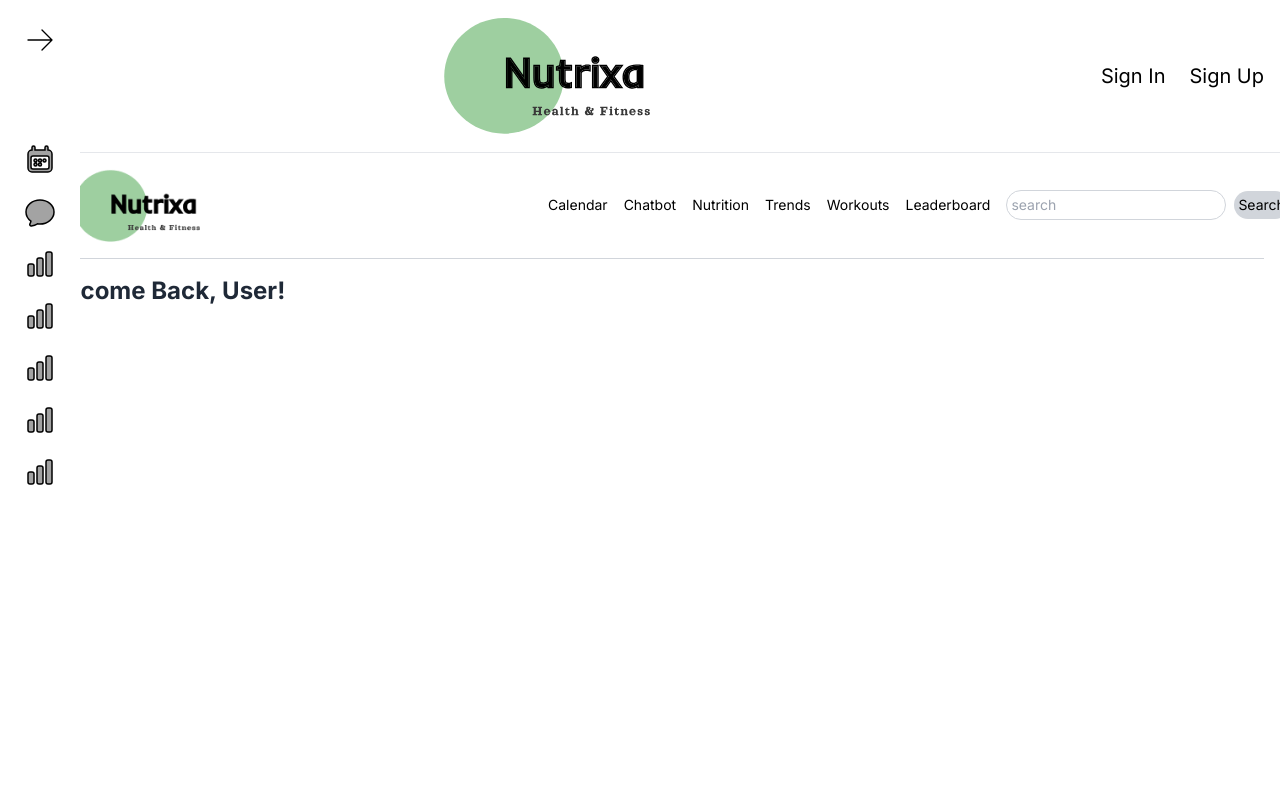
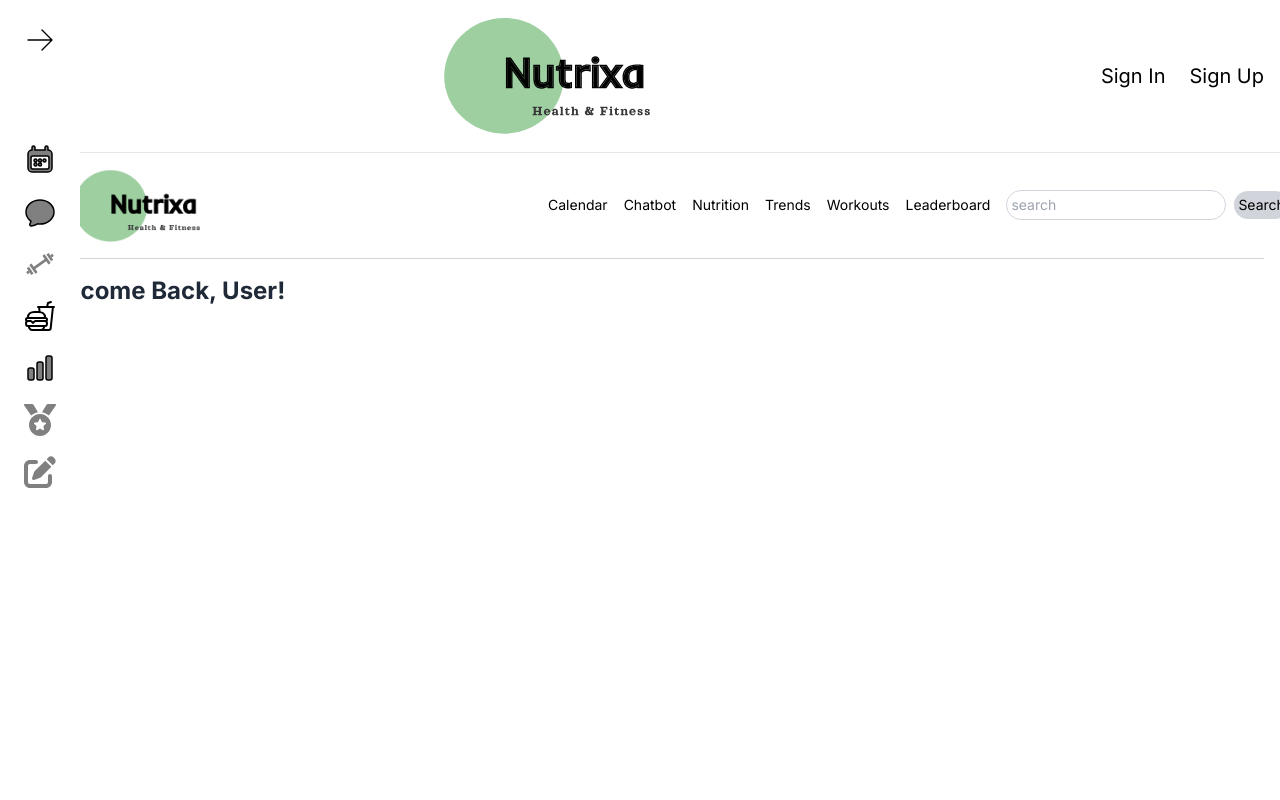
Before and after one commit to ChristianaLau/proj, a Next.js app in the folder nutrixa-auth/: page /dashboard in a window 1280 px wide. Shown: the top 800 px of the page. Built offline with nearby package versions, Linux system fonts and the light colour scheme; no server answers.

Commit message:
sidebar logos

```diff
--- /dev/null
+++ b/nutrixa-auth/app/components/Sidebar.css
@@ -0,0 +1,4 @@
+.icon-color {
+    color:gray;
+    stroke: black;;
+}
--- a/nutrixa-auth/app/components/Sidebar.tsx
+++ b/nutrixa-auth/app/components/Sidebar.tsx
@@ -6,7 +6,12 @@ import {motion} from "framer-motion";
 import { useAnimationControls } from "framer-motion";
 import SidebarPage from "./Sidebar-pages";
 import { CalendarDaysIcon, ChartBarIcon, ChatBubbleBottomCenterIcon, ChatBubbleOvalLeftIcon } from "@heroicons/react/16/solid";
+import { IoFastFoodOutline } from "react-icons/io5";
+import { FaPenToSquare } from "react-icons/fa6";
+import { CgGym } from "react-icons/cg";
+import { FaMedal } from "react-icons/fa";
 import Link from "next/link";
+import './Sidebar.css'
 
 const Toggle={
     open:
@@ -106,38 +111,31 @@ const Sidebar = () =>
         <div className="flex flex-col gap-3">
 
             <SidebarPage name = "Calendar"isOpen={isOpen}href="dashboard/calendar">
-                <CalendarDaysIcon className="stroke-black min-w-8  w-8"/>
-
+                <CalendarDaysIcon className="icon-color w-8  h-8"/>
             </SidebarPage>
 
             <SidebarPage name = "Chatbot"isOpen={isOpen}href="dashboard/chatbot">
-                <ChatBubbleOvalLeftIcon className="stroke-black min-w-8  w-8"/>
-
+                <ChatBubbleOvalLeftIcon className="icon-color w-8  h-8"/>
             </SidebarPage>
 
             <SidebarPage name = "Workouts"isOpen={isOpen} href="dashboard/workouts">
-                <ChartBarIcon className="stroke-black min-w-8  w-8"/>
-
+                <CgGym  className="icon-color w-8  h-8"/>
             </SidebarPage>
 
             <SidebarPage name = "Nutrition"isOpen={isOpen}href="dashboard/nutrition">
-                <ChartBarIcon className="stroke-black min-w-8  w-8"/>
-
+                <IoFastFoodOutline className="icon-color w-8  h-8"/>
             </SidebarPage>
 
             <SidebarPage name = "Trends"isOpen={isOpen}href="dashboard/trends">
-                <ChartBarIcon className="stroke-black min-w-8  w-8"/>
-
+                <ChartBarIcon className="icon-color w-8  h-8"/>
             </SidebarPage>
 
             <SidebarPage name = "Achievements"isOpen={isOpen} href="dashboard/achievements">
-                <ChartBarIcon className="stroke-black min-w-8  w-8"/>
-
+                <FaMedal className="icon-color w-8  h-8"/>
             </SidebarPage>
 
             <SidebarPage name = "Quiz"isOpen={isOpen} href="quiz-diet">
-                <ChartBarIcon className="stroke-black min-w-8  w-8"/>
-
+                <FaPenToSquare className="icon-color w-8  h-8"/>
             </SidebarPage>
 
 
--- a/nutrixa-auth/package.json
+++ b/nutrixa-auth/package.json
@@ -27,6 +27,7 @@
     "postcss": "^8.4.38",
     "react": "18.2.0",
     "react-dom": "18.2.0",
+    "react-icons": "^5.2.1",
     "svix": "^1.24.0",
     "tailwindcss": "3.3.2"
   },
```
Also changed, not shown: 1 other file (tests, documents, lock files or other folders).
